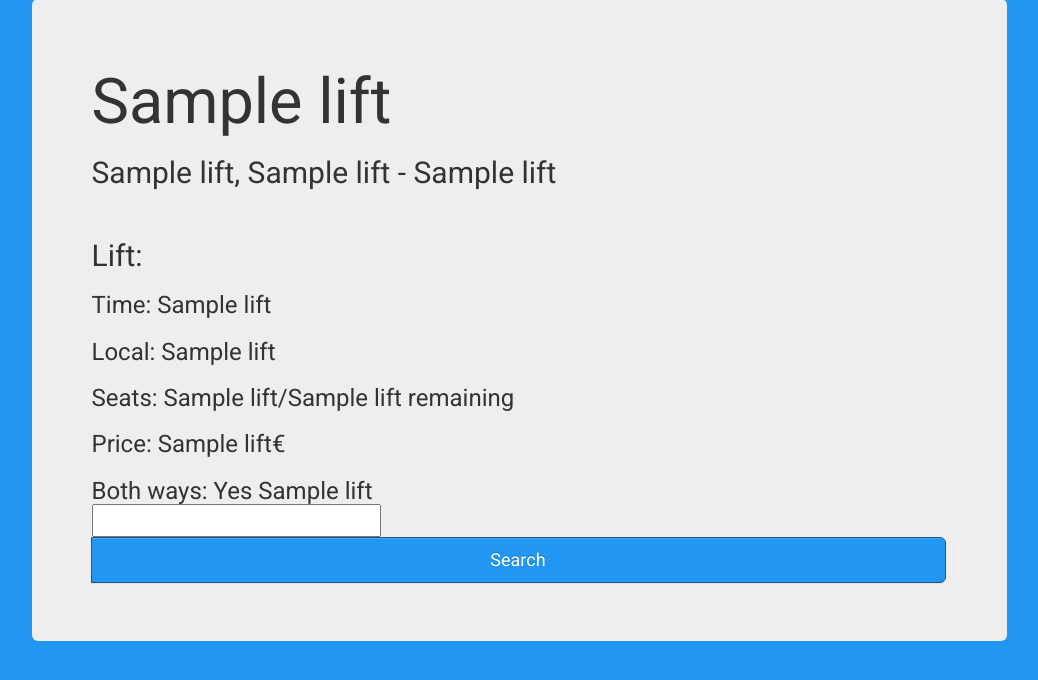
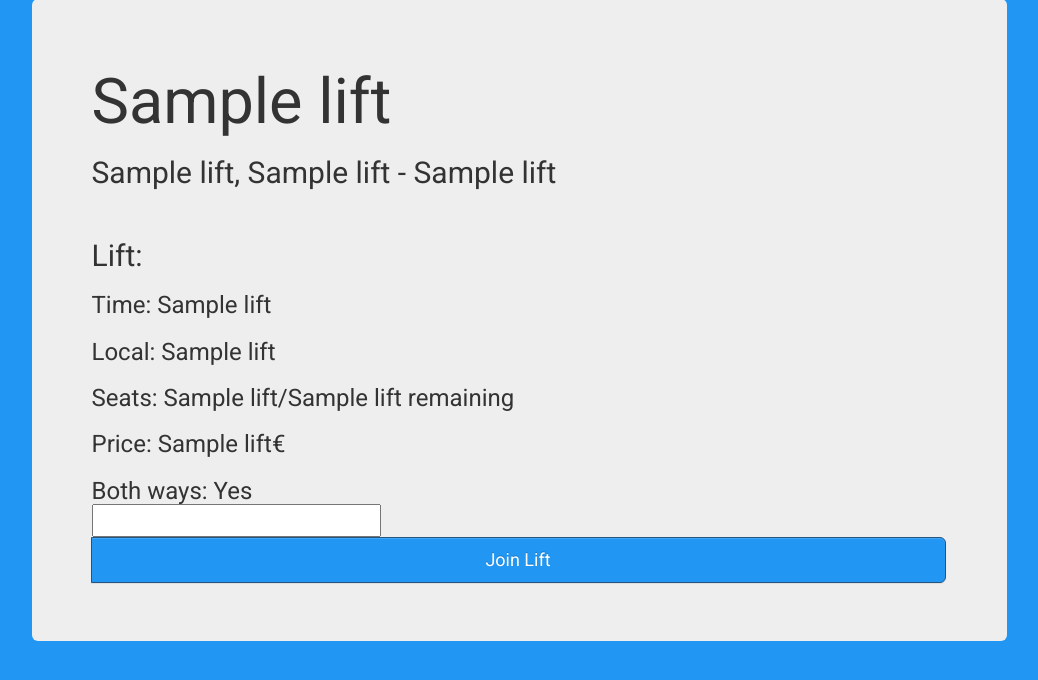
Before and after one commit to BSantos22/eventLift, a Flask app: template eventlift/templates/lift.html in a window 1280 px wide. Shown: the part 101-781 px from the top of the page, without its empty margins (121-1159 px from the left). Run offline with Flask 2, Linux system fonts and the light colour scheme; the template is opened without the code that fills it: most values are stand-ins (such as "Sample title", 1, 10 or a date in 2020); some libraries are stand-ins or nearby versions.

Commit message:
Fixed join_lift form

```diff
--- a/eventlift/models.py
+++ b/eventlift/models.py
@@ -168,7 +168,7 @@ def search_events(search):
 def get_lift_by_id(rowid):
     db = sqlite3.connect(DATABASE)
     cur = db.cursor()
-    cur.execute('SELECT * FROM Lifts JOIN Events ON Lifts.event = Events.rowID WHERE Lifts.rowid=?', (rowid))
+    cur.execute('SELECT * FROM Lifts JOIN Events ON Lifts.event = Events.rowID WHERE Lifts.rowid=?', (rowid, ))
     lift = cur.fetchall()
     db.close()
-    return lift;
+    return lift
--- a/eventlift/templates/lift.html
+++ b/eventlift/templates/lift.html
@@ -23,12 +23,11 @@
                             {% else %}
                             Yes
                             {% endif %}
-                            {{ lift }}
                         <form method="POST" action="/join_lift">
                             <input type="hidden" value="{{ liftid }}" name="lift"/>
                             <input type="number" name="seats">
                             <span class="input-group-btn">
-                              <button class="btn btn-lg btn-primary btn-block btn-search" type="submit">Search</button>
+                              <button class="btn btn-lg btn-primary btn-block btn-search" type="submit">Join Lift</button>
                             </span>
                         </form>
 
```
